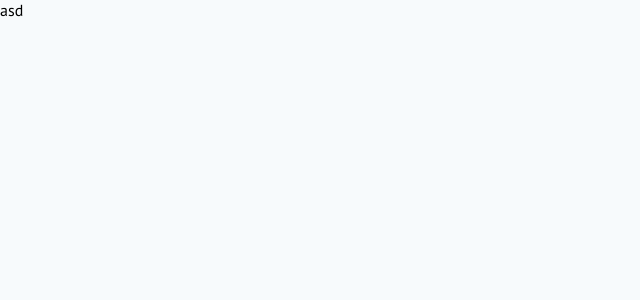
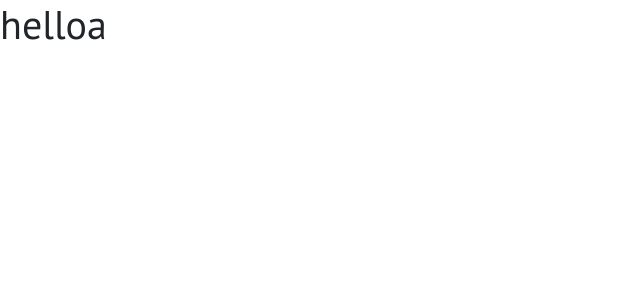
Before and after one commit to bhaktibuana/buana-store-project, a React (Create React App) app in the folder client/: page / in a window 1280 px wide. Shown: the top 300 px of the page, without its empty margins (0-640 px from the left). Built offline with nearby package versions, Linux system fonts and the light colour scheme.

Commit message:
add sidebar

```diff
--- a/client/package.json
+++ b/client/package.json
@@ -10,6 +10,7 @@
     "react": "^17.0.2",
     "react-bootstrap": "^2.0.4",
     "react-dom": "^17.0.2",
+    "react-router-dom": "^6.2.1",
     "react-scripts": "5.0.0",
     "web-vitals": "^2.1.2"
   },
--- a/client/public/index.html
+++ b/client/public/index.html
@@ -24,7 +24,7 @@
       work correctly both with client-side routing and a non-root public URL.
       Learn how to configure a non-root public URL by running `npm run build`.
     -->
-    <title>React App</title>
+    <title>Buana Store</title>
   </head>
   <body>
     <noscript>You need to enable JavaScript to run this app.</noscript>
--- a/client/src/App.css
+++ b/client/src/App.css
@@ -5,5 +5,4 @@
   margin: 0;
   padding: 0;
   font-family: 'PT Sans', sans-serif;
-  background: #f7fafc;
 }
--- a/client/src/App.js
+++ b/client/src/App.js
@@ -1,10 +1,16 @@
 import React from "react";
+import { BrowserRouter as Router, Routes, Route } from "react-router-dom";
 import "./App.css";
+import Store from "./pages/Store";
 
 function App() {
   return (
     <>
-      <div className="app">asd</div>
+      <Router>
+        <Routes>
+          <Route path="/" element={<Store/>} exact />
+        </Routes>
+      </Router>
     </>
   );
 }
--- /dev/null
+++ b/client/src/components/Sidebar/Sidebar.css
@@ -0,0 +1,5 @@
+.sidebar {
+  background: red;
+  width: 276px;
+  height: 50vh;
+}
--- /dev/null
+++ b/client/src/components/Sidebar/Sidebar.js
@@ -0,0 +1,12 @@
+import React from "react";
+import "./Sidebar.css";
+
+const Sidebar = () => {
+  return (
+    <>
+      <h1>helloa</h1>
+    </>
+  );
+};
+
+export default Sidebar;
--- a/client/src/index.js
+++ b/client/src/index.js
@@ -1,6 +1,7 @@
 import React from 'react';
 import ReactDOM from 'react-dom';
 import App from './App';
+import 'bootstrap/dist/css/bootstrap.min.css';
 
 ReactDOM.render(
   <React.StrictMode>
--- /dev/null
+++ b/client/src/pages/Store.js
@@ -0,0 +1,12 @@
+import React from "react";
+import Sidebar from "../components/Sidebar/Sidebar";
+
+const Store = () => {
+  return (
+    <>
+      <Sidebar />
+    </>
+  );
+};
+
+export default Store;
```
Also changed, not shown: 1 other file (tests, documents, lock files or other folders).
